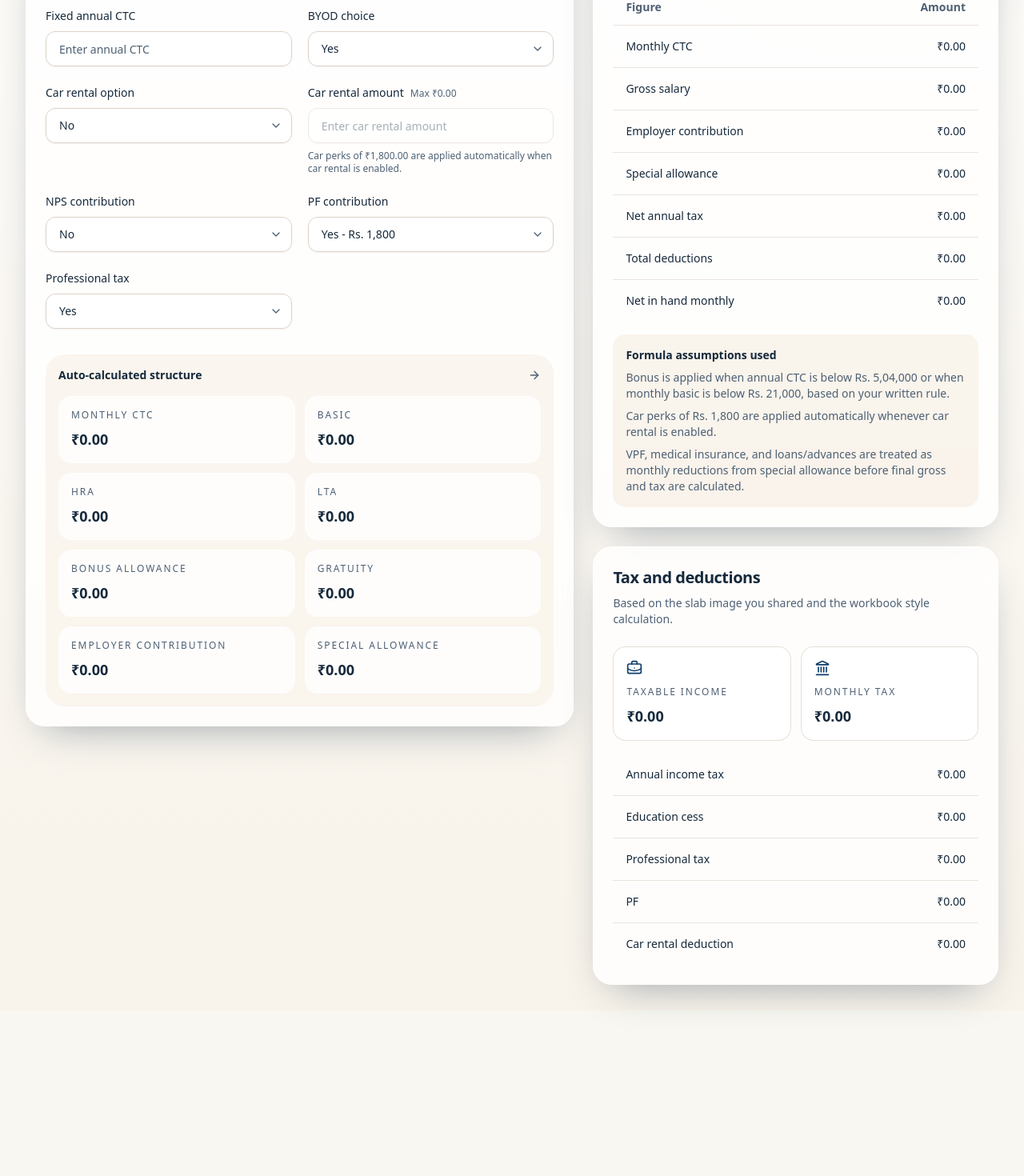
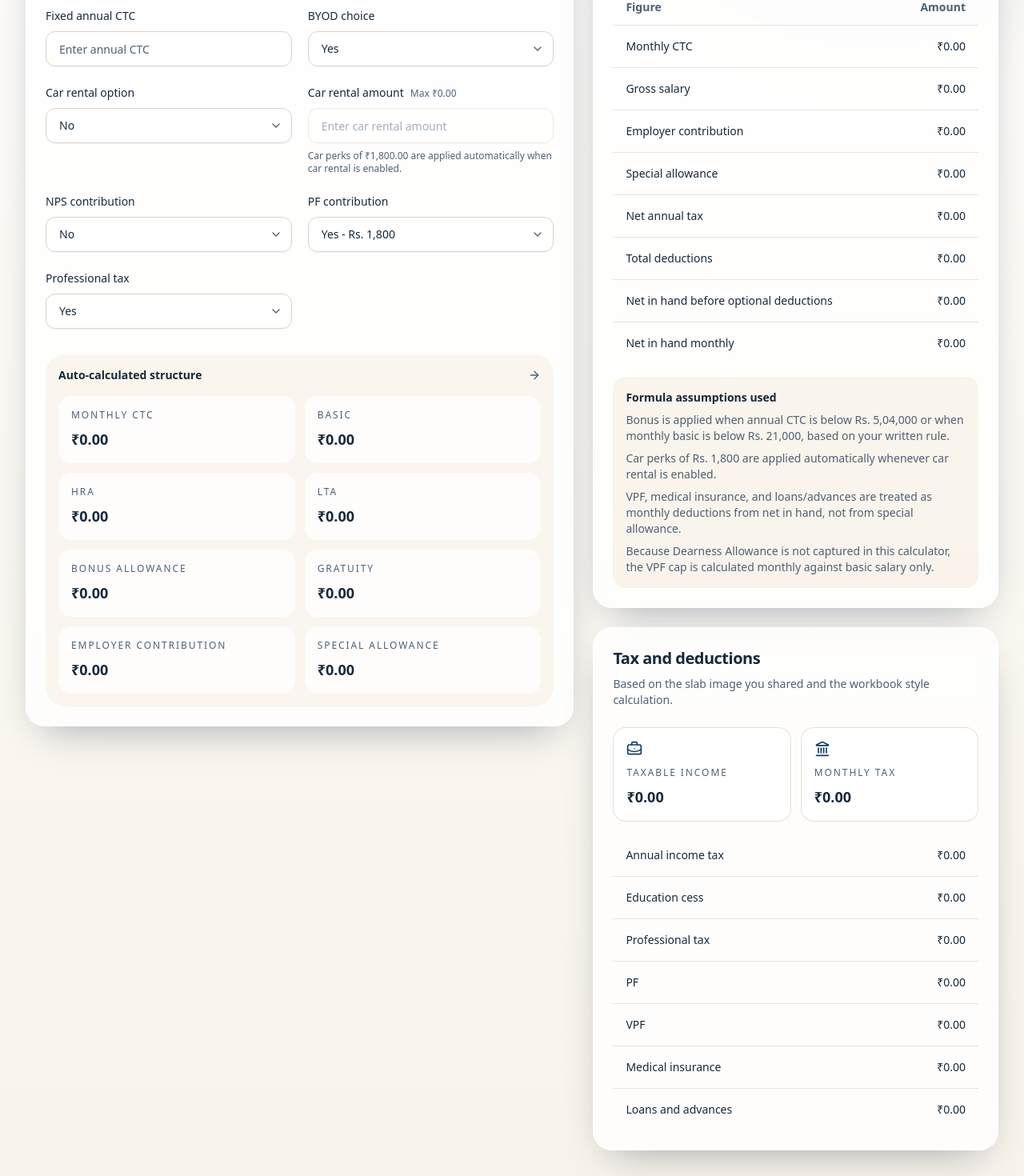
Before and after one commit to argang05/Organisational-Employee-Salary-Calculator, a Next.js app: page / in a window 1280 px wide. Shown: the part 632-2102 px from the top of the page at 80% size. Before the commit the page ends 1895 px from the top, so only its background shows below. Built offline with nearby package versions, Linux system fonts and the light colour scheme.

Commit message:
changed vpf mi loans deduction formulas

```diff
--- a/components/salary/salary-calculator.tsx
+++ b/components/salary/salary-calculator.tsx
@@ -377,16 +377,16 @@
       <CardHeader>
         <CardTitle>Step 2: Choice-based deductions</CardTitle>
         <CardDescription>
-          Previous figures stay visible here, especially special allowance. Any
-          change that risks making it negative is validated server-side and
-          surfaced immediately.
+          Special allowance stays unchanged here. VPF, medical insurance, and
+          loans are now deducted from net in hand with live caps applied on the
+          server.
         </CardDescription>
       </CardHeader>
       <CardContent className="space-y-8">
         <div className="grid gap-4 md:grid-cols-3">
           <MiniPanel
             icon={IndianRupee}
-            title="Special allowance before choices"
+            title="Current special allowance"
             value={
               breakdown
                 ? formatCurrency(breakdown.specialAllowanceBeforeAdjustments)
@@ -398,15 +398,12 @@
           />
           <MiniPanel
             icon={ShieldPlus}
-            title="Special allowance after choices"
+            title="Net in hand before optional deductions"
             value={
               breakdown
-                ? formatCurrency(breakdown.specialAllowanceAfterAdjustments)
+                ? formatCurrency(breakdown.netInHandBeforeOptionalDeductions)
                 : formatCurrency(0)
             }
-            negative={Boolean(
-              breakdown && breakdown.specialAllowanceAfterAdjustments < 0,
-            )}
           />
           <MiniPanel
             icon={CarFront}
@@ -419,7 +416,14 @@
 
         <div className="grid gap-5 md:grid-cols-2">
           <Field>
-            <Label htmlFor="vpfAmount">VPF amount</Label>
+            <Label htmlFor="vpfAmount">
+              VPF amount
+              {breakdown ? (
+                <span className="ml-2 text-xs text-muted-foreground">
+                  Max {formatCurrency(breakdown.maxVpfAllowed)}
+                </span>
+              ) : null}
+            </Label>
             <Input
               id="vpfAmount"
               type="number"
@@ -430,6 +434,10 @@
               }
               placeholder="0"
             />
+            <p className="text-xs text-muted-foreground">
+              VPF is deducted from net in hand and capped monthly using basic
+              salary because DA is not part of this calculator.
+            </p>
           </Field>
 
           <Field>
@@ -451,7 +459,14 @@
           </Field>
 
           <Field>
-            <Label htmlFor="loanAndAdvanceAmount">Loans and advances</Label>
+            <Label htmlFor="loanAndAdvanceAmount">
+              Loans and advances
+              {breakdown ? (
+                <span className="ml-2 text-xs text-muted-foreground">
+                  Max {formatCurrency(breakdown.maxLoanAdvanceAllowed)}
+                </span>
+              ) : null}
+            </Label>
             <Input
               id="loanAndAdvanceAmount"
               type="number"
@@ -462,6 +477,10 @@
               }
               placeholder="0"
             />
+            <p className="text-xs text-muted-foreground">
+              Loans and advances are capped at 70% of net in hand, while also
+              ensuring net in hand does not become negative.
+            </p>
           </Field>
         </div>
 
@@ -470,6 +489,7 @@
           items={[
             ["Gross salary", breakdown?.grossSalaryAfterAdjustments],
             ["Net taxable income", breakdown?.annualTaxableIncome],
+            ["Net in hand before optional deductions", breakdown?.netInHandBeforeOptionalDeductions],
             ["Net monthly tax", breakdown?.netMonthlyTax],
             ["Total deductions", breakdown?.totalDeductions],
             ["Net in hand monthly", breakdown?.netInHandMonthly],
@@ -527,6 +547,10 @@
             />
             <SummaryRow label="Net annual tax" value={breakdown?.netAnnualTax} />
             <SummaryRow label="Total deductions" value={breakdown?.totalDeductions} />
+            <SummaryRow
+              label="Net in hand before optional deductions"
+              value={breakdown?.netInHandBeforeOptionalDeductions}
+            />
             <SummaryRow label="Net in hand monthly" value={breakdown?.netInHandMonthly} />
           </TableBody>
         </Table>
@@ -579,7 +603,9 @@
             <SummaryRow label="Education cess" value={breakdown?.educationCess} />
             <SummaryRow label="Professional tax" value={breakdown?.professionalTaxMonthly} />
             <SummaryRow label="PF" value={breakdown?.pf} />
-            <SummaryRow label="Car rental deduction" value={breakdown?.remainingCarRental} />
+            <SummaryRow label="VPF" value={breakdown?.vpfMonthly} />
+            <SummaryRow label="Medical insurance" value={breakdown?.medicalInsuranceMonthly} />
+            <SummaryRow label="Loans and advances" value={breakdown?.loanAndAdvanceMonthly} />
           </TableBody>
         </Table>
       </CardContent>
--- a/lib/salary/calculator.ts
+++ b/lib/salary/calculator.ts
@@ -77,7 +77,8 @@
   const assumptions = [
     "Bonus is applied when annual CTC is below Rs. 5,04,000 or when monthly basic is below Rs. 21,000, based on your written rule.",
     "Car perks of Rs. 1,800 are applied automatically whenever car rental is enabled.",
-    "VPF, medical insurance, and loans/advances are treated as monthly reductions from special allowance before final gross and tax are calculated.",
+    "VPF, medical insurance, and loans/advances are treated as monthly deductions from net in hand, not from special allowance.",
+    "Because Dearness Allowance is not captured in this calculator, the VPF cap is calculated monthly against basic salary only.",
   ];
 
   if (input.annualCtc <= 0) {
@@ -110,7 +111,12 @@
         netAnnualTax: 0,
         netMonthlyTax: 0,
         professionalTaxMonthly: 0,
+        vpfMonthly: 0,
         medicalInsuranceMonthly: 0,
+        loanAndAdvanceMonthly: 0,
+        maxVpfAllowed: 0,
+        maxLoanAdvanceAllowed: 0,
+        netInHandBeforeOptionalDeductions: 0,
         totalDeductions: 0,
         netInHandMonthly: 0,
       },
@@ -175,23 +181,12 @@
     );
   }
 
-  const vpfAmount = input.vpfAmount;
   const medicalInsuranceMonthly = getMedicalInsuranceMonthly(
     input.medicalInsuranceTier,
   );
-  const loanAndAdvanceAmount = input.loanAndAdvanceAmount;
-  const totalSpecialAllowanceAdjustments = round2(
-    vpfAmount + medicalInsuranceMonthly + loanAndAdvanceAmount,
+  const specialAllowanceAfterAdjustments = round2(
+    specialAllowanceBeforeAdjustments,
   );
-  const specialAllowanceAfterAdjustments = round2(
-    specialAllowanceBeforeAdjustments - totalSpecialAllowanceAdjustments,
-  );
-
-  if (specialAllowanceAfterAdjustments < 0) {
-    warnings.push(
-      "The selected VPF, medical insurance, or loan amount makes special allowance negative, and the gross salary has been reduced accordingly.",
-    );
-  }
 
   const grossSalaryBeforeAdjustments = round2(
     basic + hra + lta + bonusAllowance + specialAllowanceBeforeAdjustments,
@@ -216,14 +211,48 @@
     input.professionalTaxChoice === "yes"
       ? round2(PROFESSIONAL_TAX_MONTHLY)
       : 0;
-  const totalDeductions = round2(professionalTaxMonthly + netMonthlyTax + pf);
-  const netInHandMonthly = round2(
-    grossSalaryAfterAdjustments + byod - totalDeductions,
+  const baseDeductions = round2(professionalTaxMonthly + netMonthlyTax + pf);
+  const netInHandBeforeOptionalDeductions = round2(
+    grossSalaryAfterAdjustments + byod - baseDeductions,
+  );
+  const maxVpfAllowed = round2(Math.max(0, Math.min(basic, netInHandBeforeOptionalDeductions)));
+  let vpfAmount = round2(Math.min(input.vpfAmount, maxVpfAllowed));
+
+  if (input.vpfAmount > maxVpfAllowed) {
+    warnings.push(
+      `VPF exceeds the allowed monthly limit. It has been capped at Rs. ${maxVpfAllowed.toLocaleString("en-IN")}.`,
+    );
+  }
+
+  const maxLoanAdvanceAllowed = round2(
+    Math.max(
+      0,
+      Math.min(
+        netInHandBeforeOptionalDeductions - vpfAmount - medicalInsuranceMonthly,
+        netInHandBeforeOptionalDeductions * 0.7,
+      ),
+    ),
+  );
+  let loanAndAdvanceAmount = round2(
+    Math.min(input.loanAndAdvanceAmount, maxLoanAdvanceAllowed),
   );
 
-  if (specialAllowanceBeforeAdjustments > 0 && totalSpecialAllowanceAdjustments > 0) {
+  if (input.loanAndAdvanceAmount > maxLoanAdvanceAllowed) {
     warnings.push(
-      "VPF, medical insurance, and loans/advances are reducing special allowance in real time.",
+      `Loans and advances exceed the allowed monthly limit. They have been capped at Rs. ${maxLoanAdvanceAllowed.toLocaleString("en-IN")}.`,
+    );
+  }
+
+  const totalDeductions = round2(
+    baseDeductions + vpfAmount + medicalInsuranceMonthly + loanAndAdvanceAmount,
+  );
+  const netInHandMonthly = round2(
+    Math.max(0, grossSalaryAfterAdjustments + byod - totalDeductions),
+  );
+
+  if (medicalInsuranceMonthly + vpfAmount + loanAndAdvanceAmount > 0) {
+    warnings.push(
+      "VPF, medical insurance, and loans/advances are being deducted from net in hand.",
     );
   }
 
@@ -254,7 +283,12 @@
     netAnnualTax,
     netMonthlyTax,
     professionalTaxMonthly,
+    vpfMonthly: vpfAmount,
     medicalInsuranceMonthly,
+    loanAndAdvanceMonthly: loanAndAdvanceAmount,
+    maxVpfAllowed,
+    maxLoanAdvanceAllowed,
+    netInHandBeforeOptionalDeductions,
     totalDeductions,
     netInHandMonthly,
   };
--- a/lib/salary/types.ts
+++ b/lib/salary/types.ts
@@ -43,7 +43,12 @@
   netAnnualTax: number;
   netMonthlyTax: number;
   professionalTaxMonthly: number;
+  vpfMonthly: number;
   medicalInsuranceMonthly: number;
+  loanAndAdvanceMonthly: number;
+  maxVpfAllowed: number;
+  maxLoanAdvanceAllowed: number;
+  netInHandBeforeOptionalDeductions: number;
   totalDeductions: number;
   netInHandMonthly: number;
 }
```
Also changed, not shown: 2 other files (tests, documents, lock files or other folders).
